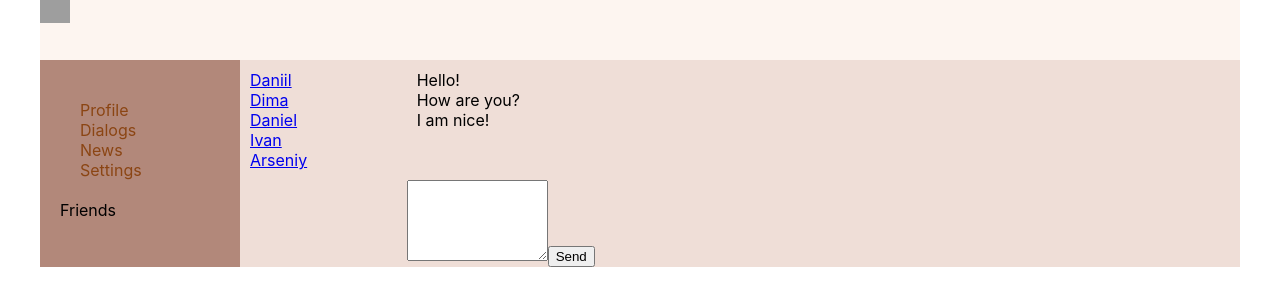
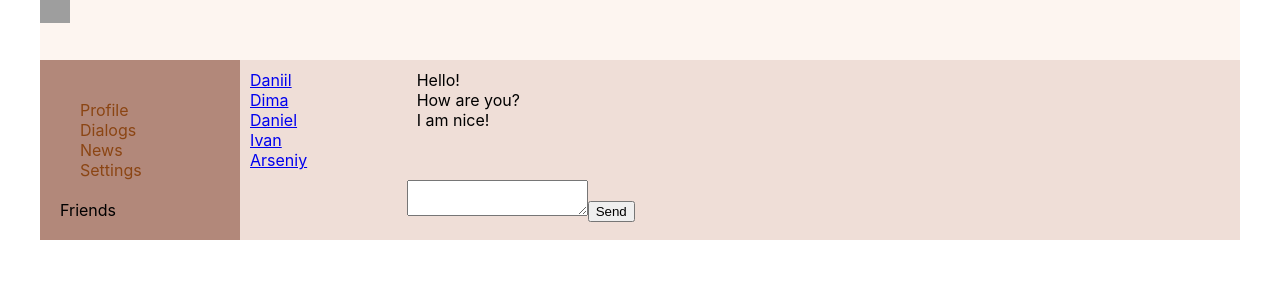
Before and after one commit to Romeral18/35-to-100, a React (Create React App) app: page /dialogs in a window 1280 px wide. Shown: the top 306 px of the page. Built offline with nearby package versions, Linux system fonts and the light colour scheme; grey boxes are pictures that could not be loaded.

Commit message:
40 going

```diff
--- a/src/components/Dialogs/Dialogs.jsx
+++ b/src/components/Dialogs/Dialogs.jsx
@@ -12,7 +12,8 @@ const Dialogs = (props) => {
     const dialogsElements = props.dialogs.map(d => (<DialogsItem name={d.name} id={d.id} />));
     const messagesElements = props.messages.map(m => (<Messages message={m.message} />))
 
-    const newMessage = React.createRef();
+
+
 
     const sendMessage = () => {
 
@@ -32,9 +33,10 @@ const Dialogs = (props) => {
             <div className={style.messages}>
                 {messagesElements}
             </div>
-            <div></div>
             <div>
-                <textarea name="post" id="" cols="15" rows="5" className={style.textMessage} ref={newMessage} onChange={messageChange} />
+            </div>
+            <div>
+                <textarea  className={style.textMessage}  onChange={messageChange} />
                 <button className={style.sendMessageButton} onChange={sendMessage}>Send</button>
             </div>
             <div>
```
